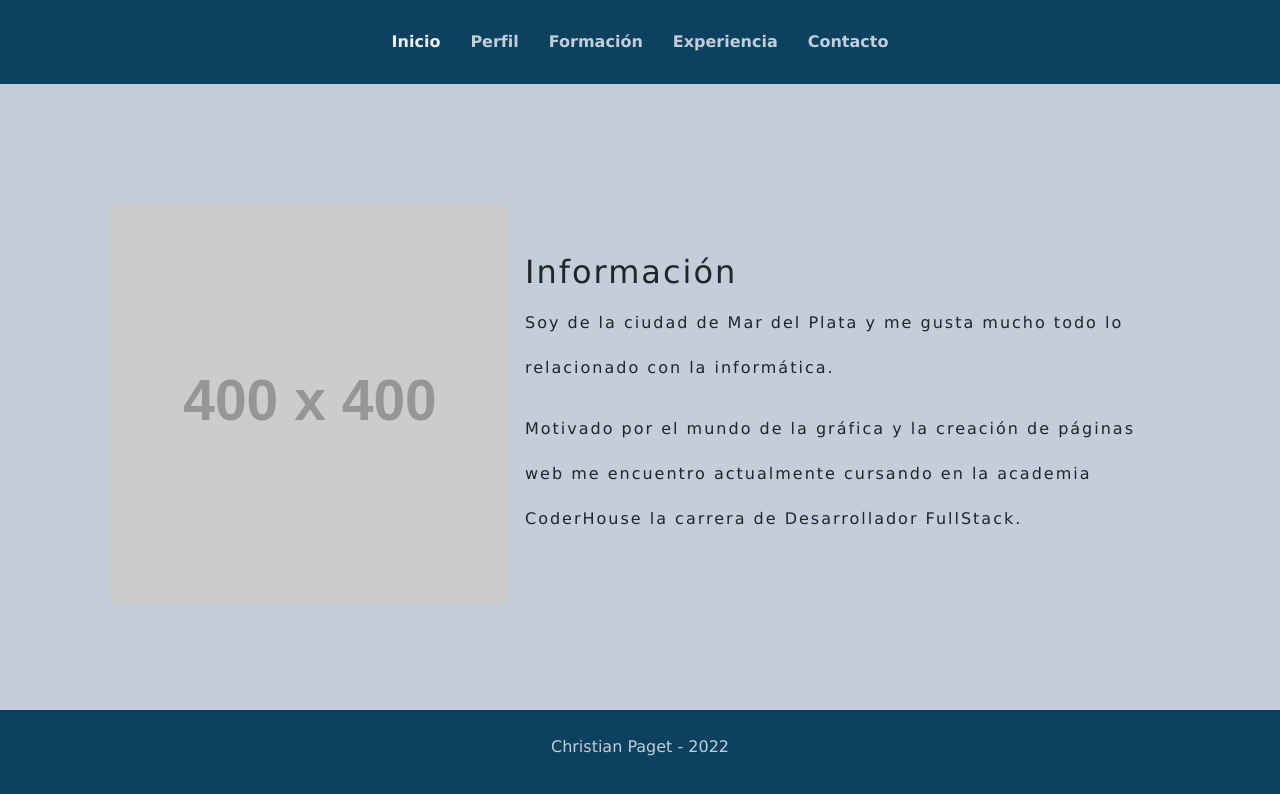
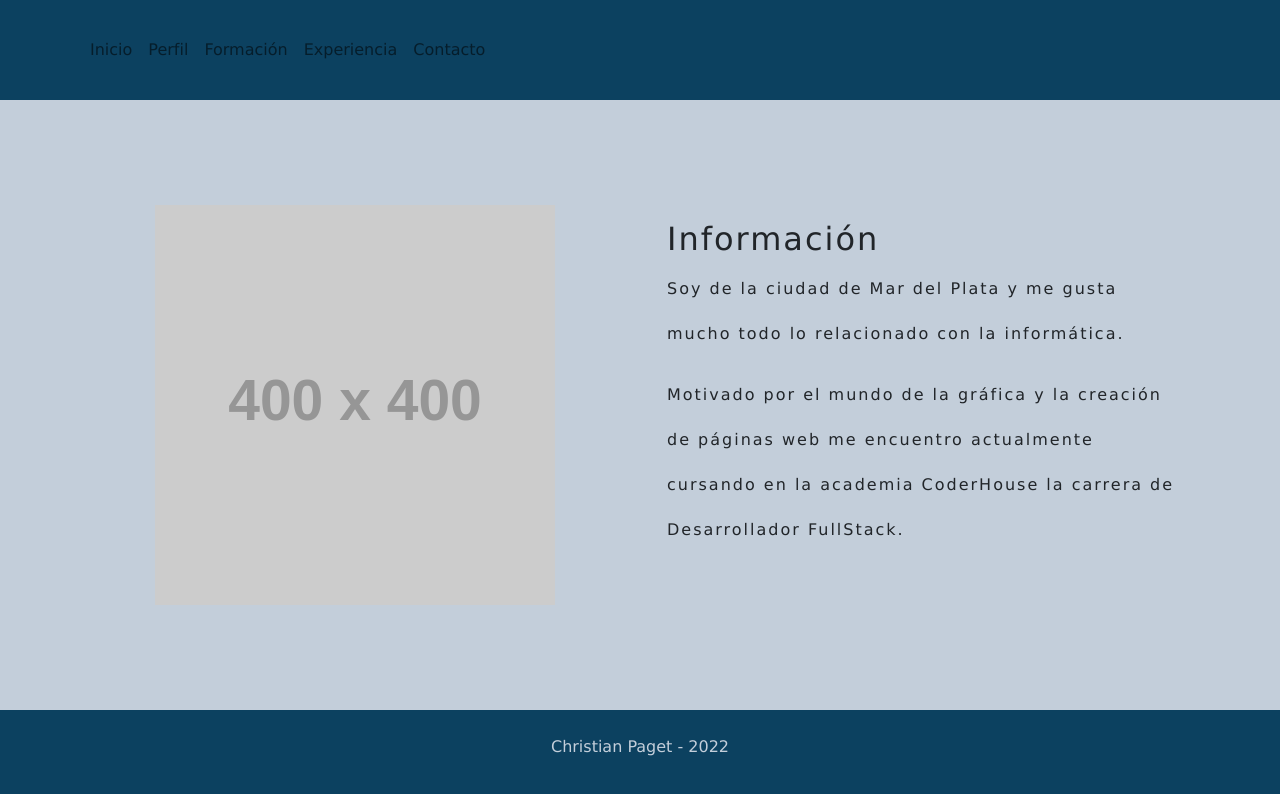
Before and after one commit to PagetChristian/PreEntrega2Paget, a plain HTML site: page index.html in a window 1280 px wide. Drawn offline with nearby package versions, Linux system fonts and the light colour scheme; placeholder pictures from the web are drawn by us.

Commit message:
Subo index con bootstrap

```diff
--- a/index.html
+++ b/index.html
@@ -5,48 +5,50 @@
     <meta charset="UTF-8">
     <meta http-equiv="X-UA-Compatible" content="IE=edge">
     <meta name="viewport" content="width=device-width, initial-scale=1.0">
-    <link rel="stylesheet" href="https://cdn.jsdelivr.net/npm/bootstrap@4.6.2/dist/css/bootstrap.min.css"
-        integrity="sha384-xOolHFLEh07PJGoPkLv1IbcEPTNtaed2xpHsD9ESMhqIYd0nLMwNLD69Npy4HI+N" crossorigin="anonymous">
+    <link href="https://cdn.jsdelivr.net/npm/bootstrap@5.2.2/dist/css/bootstrap.min.css" rel="stylesheet" integrity="sha384-Zenh87qX5JnK2Jl0vWa8Ck2rdkQ2Bzep5IDxbcnCeuOxjzrPF/et3URy9Bv1WTRi" crossorigin="anonymous">
     <link rel="stylesheet" href="./css/estilo.css">
     <title>Inicio</title>
 </head>
 
 <body>
-
     <header>
-        <nav>
-            <ul class="navbar">
-                <li><a class="navbar-button active" href="#">Inicio</a></li>
-                <li><a class="navbar-button" href="./pages/perfil.html">Perfil</a></li>
-                <li><a class="navbar-button" href="./pages/formacion.html">Formación</a></li>
-                <li><a class="navbar-button" href="./pages/experiencia.html">Experiencia</a></li>
-                <li><a class="navbar-button" href="./pages/contacto.html">Contacto</a></li>
-            </ul>
+        <nav class="navbar navbar-expand-md">
+            <div class="container">
+                <button class="navbar-toggler" type="button" data-bs-toggle="collapse" data-bs-target="#navbarNavAltMarkup" aria-controls="navbarNavAltMarkup" aria-expanded="false" aria-label="Toggle navigation">
+                    <span class="navbar-toggler-icon"></span>
+                </button>
+                <div class="collapse navbar-collapse" id="navbarNavAltMarkup">
+                    <div class="navbar-nav">
+                        <a class="nav-link" aria-current="page" href="#">Inicio</a>
+                        <a class="nav-link" href="./pages/perfil.html">Perfil</a>
+                        <a class="nav-link" href="./pages/formacion.html">Formación</a>
+                        <a class="nav-link" href="./pages/experiencia.html">Experiencia</a>
+                        <a class="nav-link" href="./pages/contacto.html">Contacto</a>
+                    </div>
+                </div>
+            </div>
         </nav>
     </header>
-    <main class="content">
-        <article class="descripcion">
-            <h2>Información</h2>
-            <p>Soy de la ciudad de Mar del Plata y me gusta mucho todo lo relacionado con la informática.</p>
-            <p>Motivado por el mundo de la gráfica y la creación de páginas web me encuentro actualmente cursando en la
-                academia CoderHouse la carrera de Desarrollador FullStack.</p>
-        </article>
-        <aside>
-            <img src="https://dummyimage.com/400x400/000000/fff.png&text=image" alt="Foto de Perfil">
-        </aside>
+    <main class="container m-auto">
+        <div class="row">
+            <div class="col-md-6 col-12 text-center py-3">
+                <aside>
+                    <img class="img-fluid img-hover" src="https://dummyimage.com/400x400/000000/fff.png&text=image" alt="Foto de Perfil">
+                </aside>
+            </div>
+            <div class="col-md-6 col-12 text-center py-3">
+                <article class="descripcion">
+                    <h2>Información</h2>
+                    <p>Soy de la ciudad de Mar del Plata y me gusta mucho todo lo relacionado con la informática.</p>
+                    <p>Motivado por el mundo de la gráfica y la creación de páginas web me encuentro actualmente cursando en la academia CoderHouse la carrera de Desarrollador FullStack.</p>
+                </article>
+            </div>
+        </div>
     </main>
     <footer>
         <p>Christian Paget - 2022</p>
     </footer>
-    <script src="https://cdn.jsdelivr.net/npm/jquery@3.5.1/dist/jquery.slim.min.js"
-        integrity="sha384-DfXdz2htPH0lsSSs5nCTpuj/zy4C+OGpamoFVy38MVBnE+IbbVYUew+OrCXaRkfj"
-        crossorigin="anonymous"></script>
-    <script src="https://cdn.jsdelivr.net/npm/popper.js@1.16.1/dist/umd/popper.min.js"
-        integrity="sha384-9/reFTGAW83EW2RDu2S0VKaIzap3H66lZH81PoYlFhbGU+6BZp6G7niu735Sk7lN"
-        crossorigin="anonymous"></script>
-    <script src="https://cdn.jsdelivr.net/npm/bootstrap@4.6.2/dist/js/bootstrap.min.js"
-        integrity="sha384-+sLIOodYLS7CIrQpBjl+C7nPvqq+FbNUBDunl/OZv93DB7Ln/533i8e/mZXLi/P+"
-        crossorigin="anonymous"></script>
+    <script src="https://cdn.jsdelivr.net/npm/bootstrap@5.2.2/dist/js/bootstrap.bundle.min.js" integrity="sha384-OERcA2EqjJCMA+/3y+gxIOqMEjwtxJY7qPCqsdltbNJuaOe923+mo//f6V8Qbsw3" crossorigin="anonymous"></script>
 </body>
 
 </html>
```
